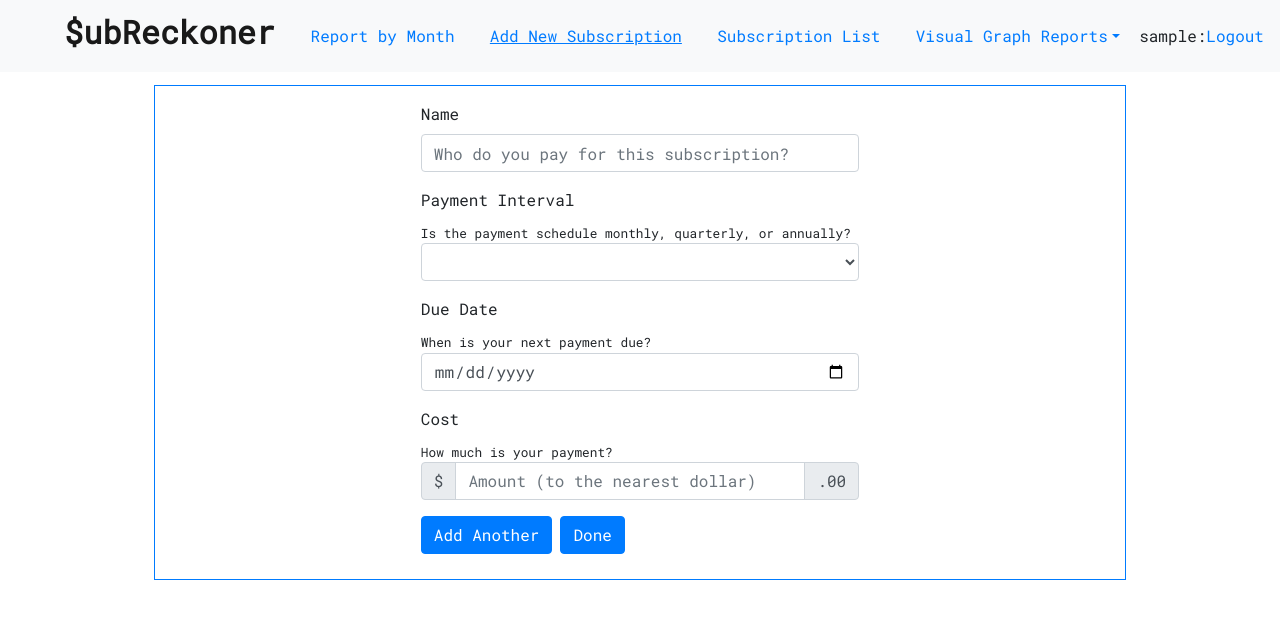
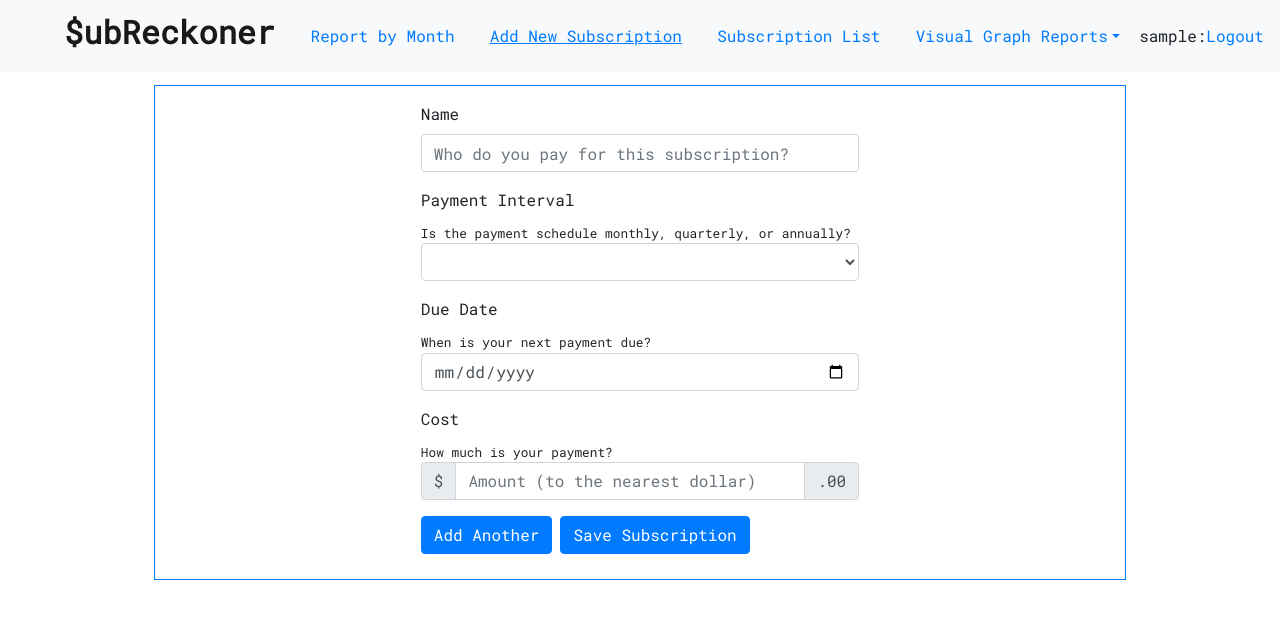
Before and after one commit to ngraton/subscription-frontend-mirror, a React (Create React App) app: page /addsubscription in a window 1280 px wide. Shown: the top 618 px of the page. Built offline with nearby package versions, Linux system fonts and the light colour scheme; no server answers; sample sign-in values are in the browser's storage.

Commit message:
changed add button from done to save for both edit/add page

```diff
--- a/src/forms/AddSubscriptionForm.js
+++ b/src/forms/AddSubscriptionForm.js
@@ -110,7 +110,7 @@ class Subscription extends Component {
             </InputGroup>
           </Form.Group>
           <Button onClick={this.onClickAddAnother} type="submit">Add Another</Button>
-          <Button onClick={this.onClickDone} type="submit" className="ml-2">Done</Button>
+          <Button onClick={this.onClickDone} type="submit" className="ml-2">Save Subscription</Button>
         </Form>
         </Container>
       </div>
--- a/src/forms/EditSubscriptionForm.js
+++ b/src/forms/EditSubscriptionForm.js
@@ -87,7 +87,7 @@ class EditSubscriptionForm extends React.Component {
               <option value="annual">annual</option>
             </Form.Control>
           </Form.Group>
-          <Button onClick={(e) => this.onClickDone(e)} type="submit" className="ml-2">Done</Button>
+          <Button onClick={(e) => this.onClickDone(e)} type="submit" className="ml-2">Save</Button>
         </Form>
         <Button onClick={(e) => this.onClickDelete(e)} className="ml-2 mt-3" variant="danger">Delete this entire subscription</Button>
         </div>
```
